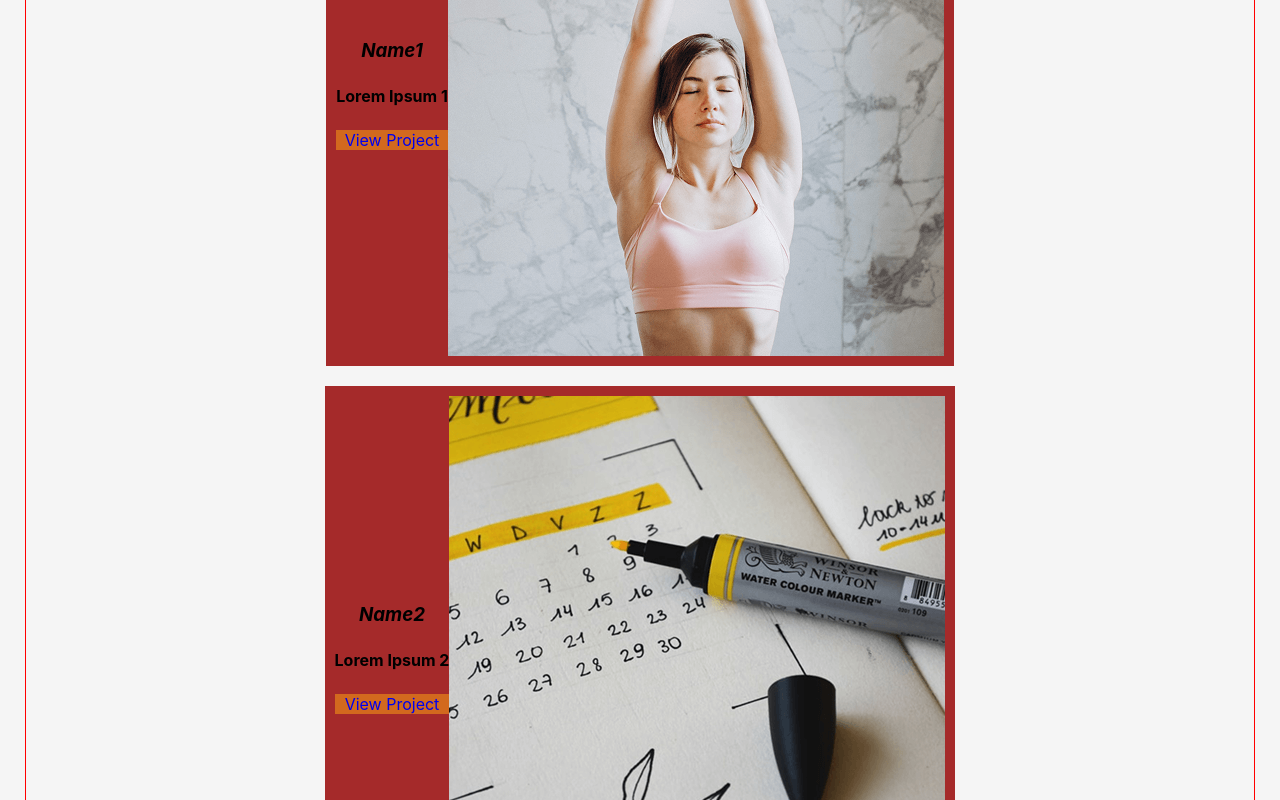
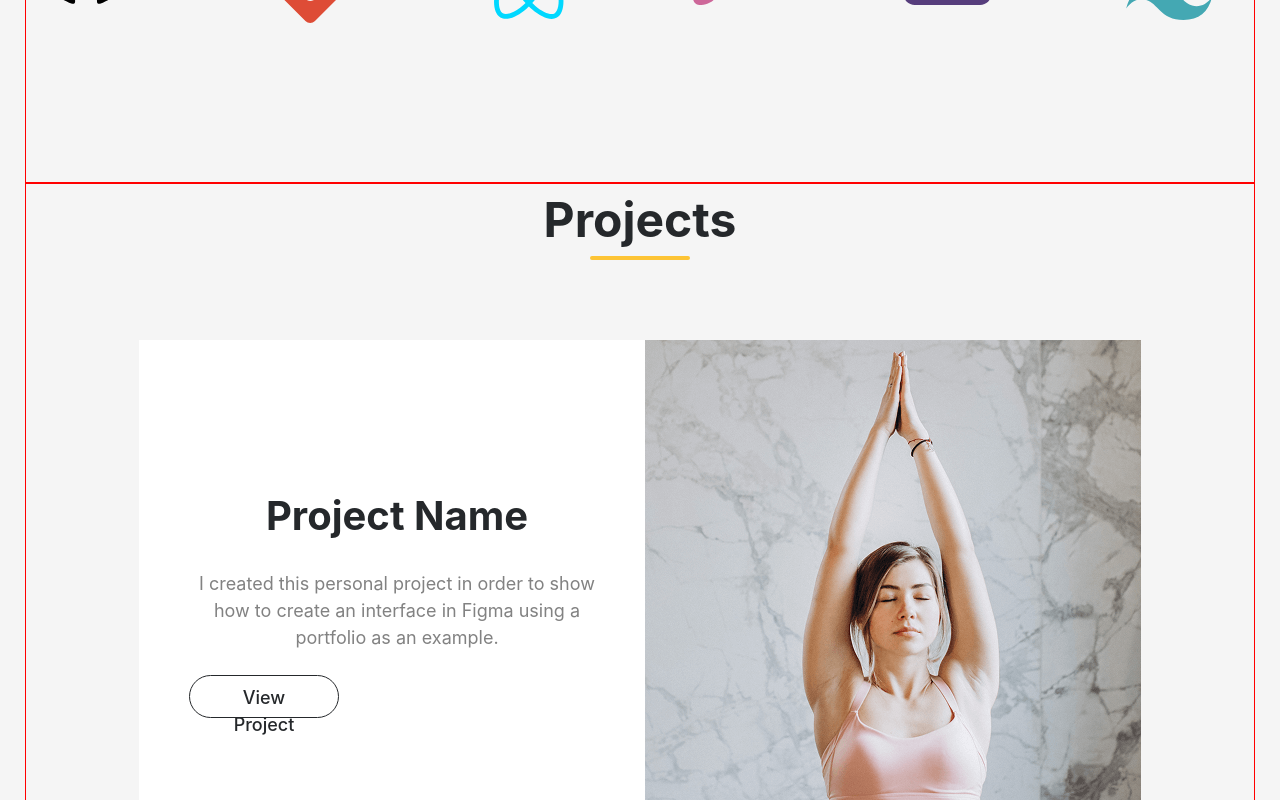
Before and after one commit to Kostya411/3_portfolio_Kostya, a React (Vite) app: page / in a window 1280 px wide. Shown: the part 1280-2080 px from the top of the page. Built offline with nearby package versions, Linux system fonts and the light colour scheme.

Commit message:
commit 4 -w projects

```diff
--- a/src/assets/layout/sections/main/Main.tsx
+++ b/src/assets/layout/sections/main/Main.tsx
@@ -9,7 +9,7 @@ export const Main = () => {
     return (
         <MainStyled>
             <Container>
-                <FlexWrapper align={'center'} justify={'space-around'}>
+                <FlexWrapper align={'center'} justify={'space-around'} padding={'0 0 144px 0'}>
                     <MainTextContainer/>
                     <PhotoStyled src={`${photo}`} alt=""/>
                 </FlexWrapper>
--- a/src/assets/layout/sections/projects/Projects.tsx
+++ b/src/assets/layout/sections/projects/Projects.tsx
@@ -1,24 +1,24 @@
 import {FlexWrapper} from '../../../../components/FlexWrapper.styled.tsx';
-import {SectionTitle} from "../../../../components/Title.styled.tsx";
 import {ProjectCard} from "./projectCard/ProjectCard";
 import photo from "../../../images/project_1.webp"
 import photo1 from "../../../images/project_2.webp"
 import photo2 from "../../../images/project_3.webp"
 import styled from "styled-components";
 import {Container} from "../../../../components/Conteiner.styled.tsx";
+import {TitleSection} from "../../../../components/TitleSection.styled.tsx";
 
 
 export const Projects = () => {
     return (
         <ProjectsStyled>
             <Container>
-                {/*<SectionTitle>Projects</SectionTitle>*/}
-                <FlexWrapper direction={'column'} align={'center'} gap={'20px'}>
-                    <ProjectCard id={"1"} projectName={'Name1'} projectText={'Lorem Ipsum 1'} position={false}
+                <TitleSection>Projects</TitleSection>
+                <FlexWrapper direction={'column'} align={'center'} gap={'80px'} padding={'80px 0 144px 0'}>
+                    <ProjectCard id={"1"} projectName={'Project Name'} projectText={'I created this personal project in order to show how to create an interface in Figma using a portfolio as an example.'}
                                  photo={photo} projectLink={"#"}/>
-                    <ProjectCard id={"2"} projectName={'Name2'} projectText={'Lorem Ipsum 2'} position={false}
+                    <ProjectCard id={"2"} projectName={'Project Name'} projectText={'What was your role, your deliverables, if the project was personal, freelancing.'}
                                  photo={photo1} projectLink={"#"}/>
-                    <ProjectCard id={"3"} projectName={'Name3'} projectText={'Lorem Ipsum 3'} position={false}
+                    <ProjectCard id={"3"} projectName={'Project Name'} projectText={'You can also add in this description the type of the project, if it was for web, mobile, electron.'}
                                  photo={photo2} projectLink={"#"}/>
                 </FlexWrapper>
             </Container>
--- a/src/assets/layout/sections/projects/projectCard/ProjectCard.tsx
+++ b/src/assets/layout/sections/projects/projectCard/ProjectCard.tsx
@@ -26,6 +26,6 @@ export const ProjectCard = (props: ProjectCardPropsType) => {
 };
 
 const ProjectCardStyled = styled.div`
-background-color: brown;
-    padding: 10px;
+    background: #fff;
+    padding-left: 10px;
 `
--- a/src/assets/layout/sections/projects/projectCard/cardSection/CardButton.styled.tsx
+++ b/src/assets/layout/sections/projects/projectCard/cardSection/CardButton.styled.tsx
@@ -1,6 +1,14 @@
 import styled from "styled-components";
 
 export const CardWiew = styled.a`
-    background-color: chocolate;
+    border: 1px solid #25282b;
+    border-radius: 24px;
+    padding: 8px 24px;
+    width: 150px;
+    height: 43px;
 
+    font-weight: 500;
+    font-size: 18px;
+    line-height: 1.5;
+    color: #25282b;
 `
--- a/src/assets/layout/sections/projects/projectCard/cardSection/CardSection.tsx
+++ b/src/assets/layout/sections/projects/projectCard/cardSection/CardSection.tsx
@@ -2,6 +2,7 @@ import {FlexWrapper} from "../../../../../../components/FlexWrapper.styled.tsx";
 import {CardTitle} from "./CardTitle.styled";
 import {CardText} from "./CardText.styled";
 import {CardWiew} from "./CardButton.styled";
+import styled from "styled-components";
 
 type CardSectionPropsType = {
     projectName: string
@@ -11,6 +12,7 @@ type CardSectionPropsType = {
 
 export const CardSection = (props: CardSectionPropsType) => {
     return (
+        <CardSectionStyled>
             <FlexWrapper direction={"column"} gap={'24px'}>
                 <CardTitle>
                     {props.projectName}
@@ -22,8 +24,12 @@ export const CardSection = (props: CardSectionPropsType) => {
                     View Project
                 </CardWiew>
             </FlexWrapper>
-
-
-
+        </CardSectionStyled>
     );
 };
+
+const CardSectionStyled = styled.div`
+    max-width: 496px;
+    max-height: 524px;
+    padding: 40px;
+`
--- a/src/assets/layout/sections/projects/projectCard/cardSection/CardText.styled.tsx
+++ b/src/assets/layout/sections/projects/projectCard/cardSection/CardText.styled.tsx
@@ -1,5 +1,8 @@
 import styled from "styled-components";
 
 export const CardText = styled.p`
-    font-weight: 700;
+    font-weight: 400;
+    font-size: 18px;
+    line-height: 1.5;
+    color: #828282;
 `
--- a/src/assets/layout/sections/projects/projectCard/cardSection/CardTitle.styled.tsx
+++ b/src/assets/layout/sections/projects/projectCard/cardSection/CardTitle.styled.tsx
@@ -1,5 +1,8 @@
 import styled from "styled-components";
 
 export const CardTitle = styled.h3`
-    font-style: italic;
+    font-weight: 700;
+    font-size: 40px;
+    line-height: 1.5;
+    color: #25282b;
 `
--- a/src/assets/layout/sections/skills/Skills.tsx
+++ b/src/assets/layout/sections/skills/Skills.tsx
@@ -12,7 +12,7 @@ export const Skills = () => {
         <SkillsStyled>
             <Container>
                 <TitleSection>Skills</TitleSection>
-                <FlexWrapper wrap = {'wrap'} justify={'space-around'} align={'center'} content={'space-around'} gap={'94px'}>
+                <FlexWrapper wrap = {'wrap'} justify={'space-around'} align={'center'} content={'space-around'} gap={'94px'} padding={'74px 0 144px 0'}>
                     <Icon iconId={'vsCode'} width={'120'} height={'120'} viewBox={'0 0 120 120'}/>
                     <Icon iconId={'JS'} width={'120'} height={'120'} viewBox={'0 0 120 120'}/>
                     <Icon iconId={'CSS'} width={'120'} height={'120'} viewBox={'0 0 120 120'}/>
```
Lines whose indentation alone changed are shown as unchanged.
